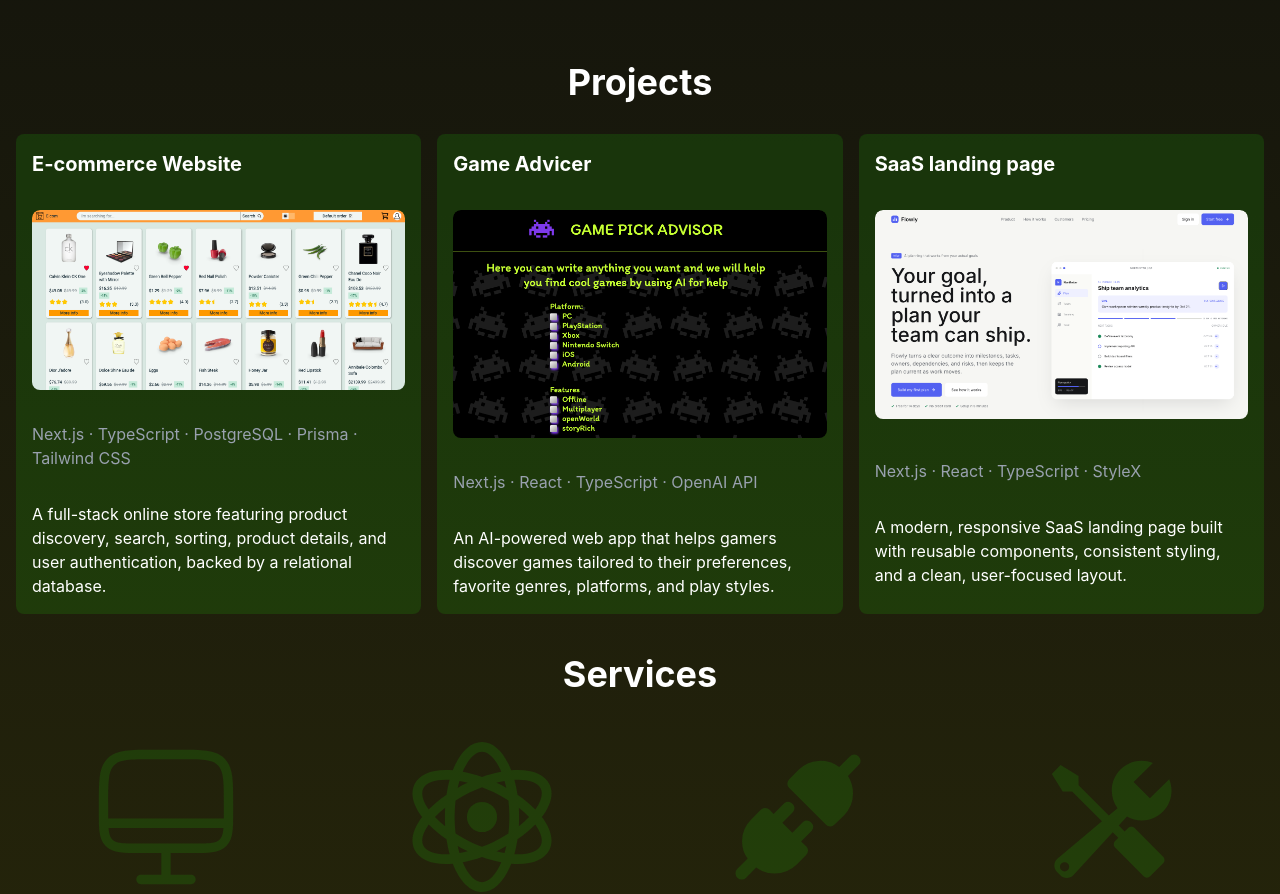
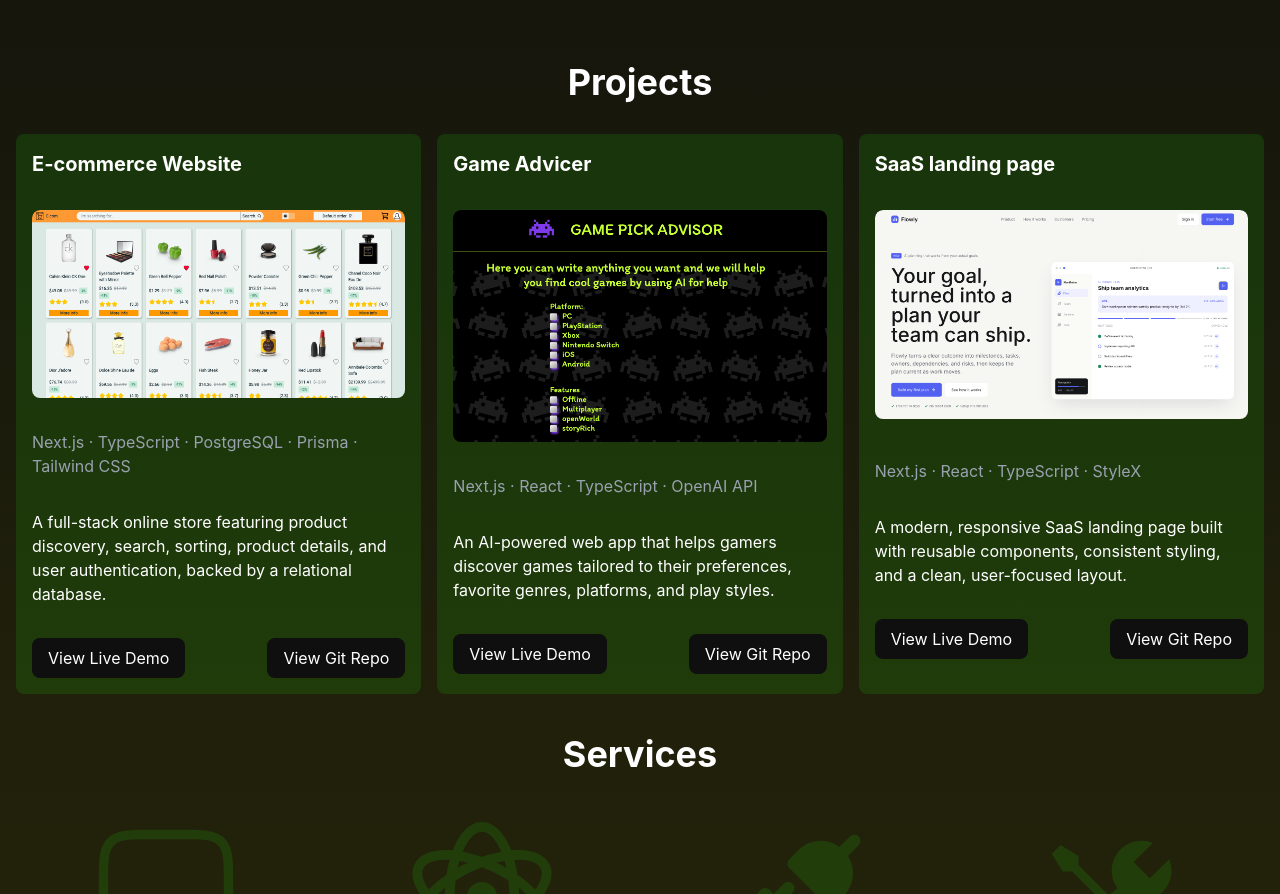
Before and after one commit to ivandumnytskyi/myLandingPage, a React (Vite) app: page / in a window 1280 px wide. Shown: the part 762-1656 px from the top of the page. Built offline with nearby package versions, Linux system fonts and the light colour scheme.

Commit message:
added urls to projects

```diff
--- a/src/components/Projects.tsx
+++ b/src/components/Projects.tsx
@@ -14,6 +14,8 @@ const Projects = () => {
       description:
         "A full-stack online store featuring product discovery, search, sorting, product details, and user authentication, backed by a relational database.",
       image: Ecom,
+      git: 'https://github.com/ivandumnytskyi/e-com',
+      live: 'https://e-com-tan-nine.vercel.app/'
     },
     {
       title: "Game Advicer",
@@ -21,6 +23,8 @@ const Projects = () => {
       description:
         "An AI-powered web app that helps gamers discover games tailored to their preferences, favorite genres, platforms, and play styles.",
       image: GameAdvicer,
+      git: 'https://github.com/ivandumnytskyi/GameAdvicer',
+      live: 'https://game-advicer.vercel.app/'
     },
     {
       title: "SaaS landing page",
@@ -28,6 +32,8 @@ const Projects = () => {
       description:
         "A modern, responsive SaaS landing page built with reusable components, consistent styling, and a clean, user-focused layout.",
       image: landingAi,
+      git: 'https://github.com/ivandumnytskyi/landingPage_ai',
+      live: 'https://landingpageai-ten.vercel.app/',
     },
   ];
 
@@ -59,7 +65,7 @@ const Projects = () => {
         {projects.map((project, index) => (
           <div
             key={index}
-            className="project bg-[#1de00724] relative p-4 rounded-lg gap-8 lg:max-h-120 flex flex-col hover:bg-[#1de0074d] transition-colors duration-300"
+            className="project bg-[#1de00724] relative p-4 rounded-lg gap-8 lg:max-h-140 flex flex-col hover:bg-[#1de0074d] transition-colors duration-300"
             onClick={() =>
               setVisible((prev) => (prev === index ? null : index))
             }
@@ -68,7 +74,7 @@ const Projects = () => {
 
             <div
               className={`overflow-hidden md:max-h-92 lg:max-h-58 transition-[max-height] duration-500 rounded-lg
-          ${visible === index ? "max-h-58" : "max-h-0"}`}
+             ${visible === index ? "max-h-58" : "max-h-0"}`}
             >
               <img
                 src={project.image}
@@ -82,6 +88,21 @@ const Projects = () => {
             <span className="absolute top-4 right-1 text-gray-400 opacity-80 max-w-30 md:hidden">
               see screenshot
             </span>
+
+            <div className="hero flex justify-between w-full">
+          <a
+            href={project.live}
+            className="bg-[#0e0f0e] px-4 py-2 rounded-lg hover:bg-[#1f391c] transition-colors duration-300"
+          >
+            View Live Demo
+          </a>
+          <a
+            href={project.git}
+            className="bg-[#0e0f0e] px-4 py-2 rounded-lg hover:bg-[#1f391c] transition-colors duration-300"
+          >
+            View Git Repo
+          </a>
+        </div>
           </div>
         ))}
       </div>
```
